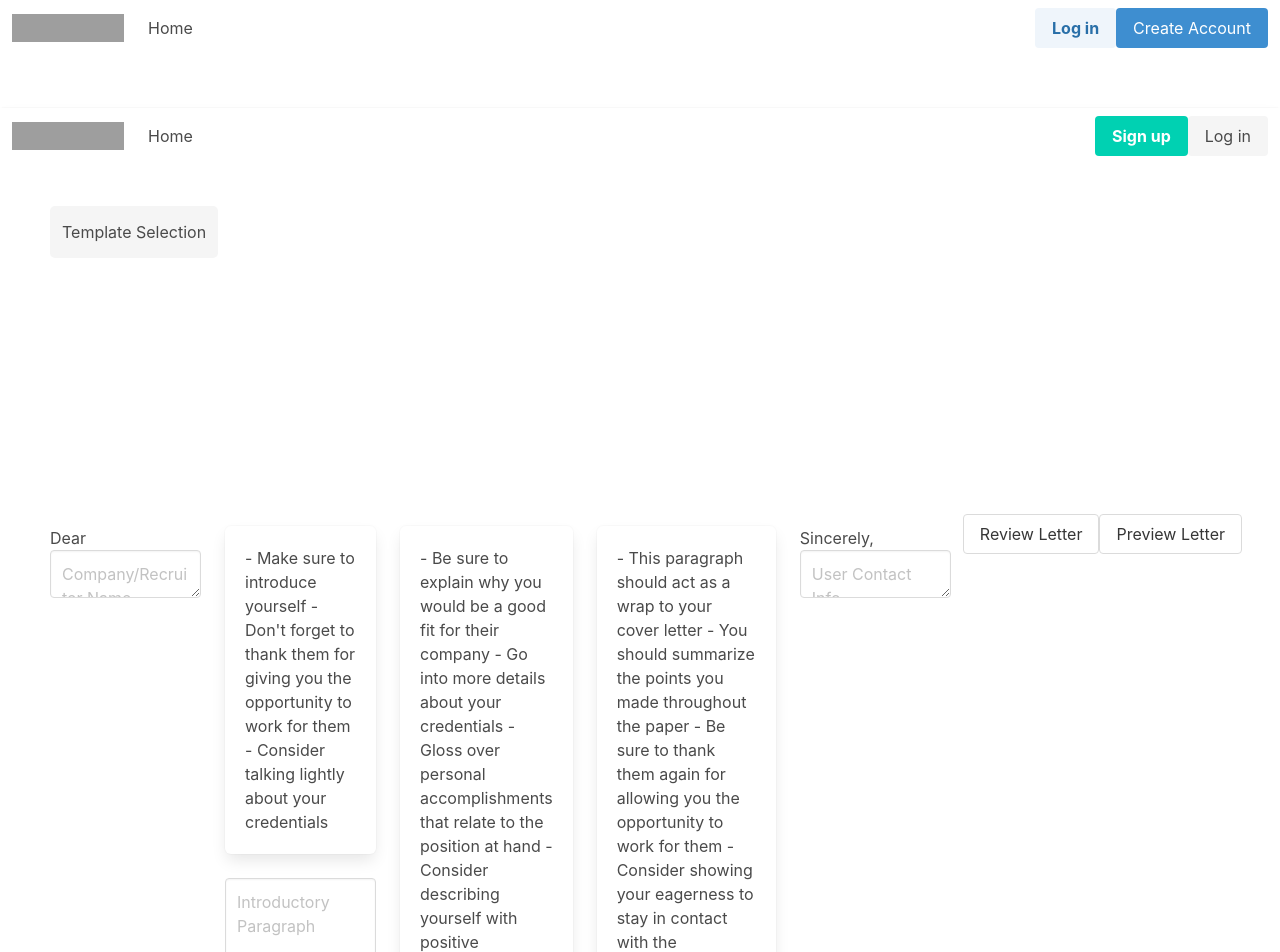
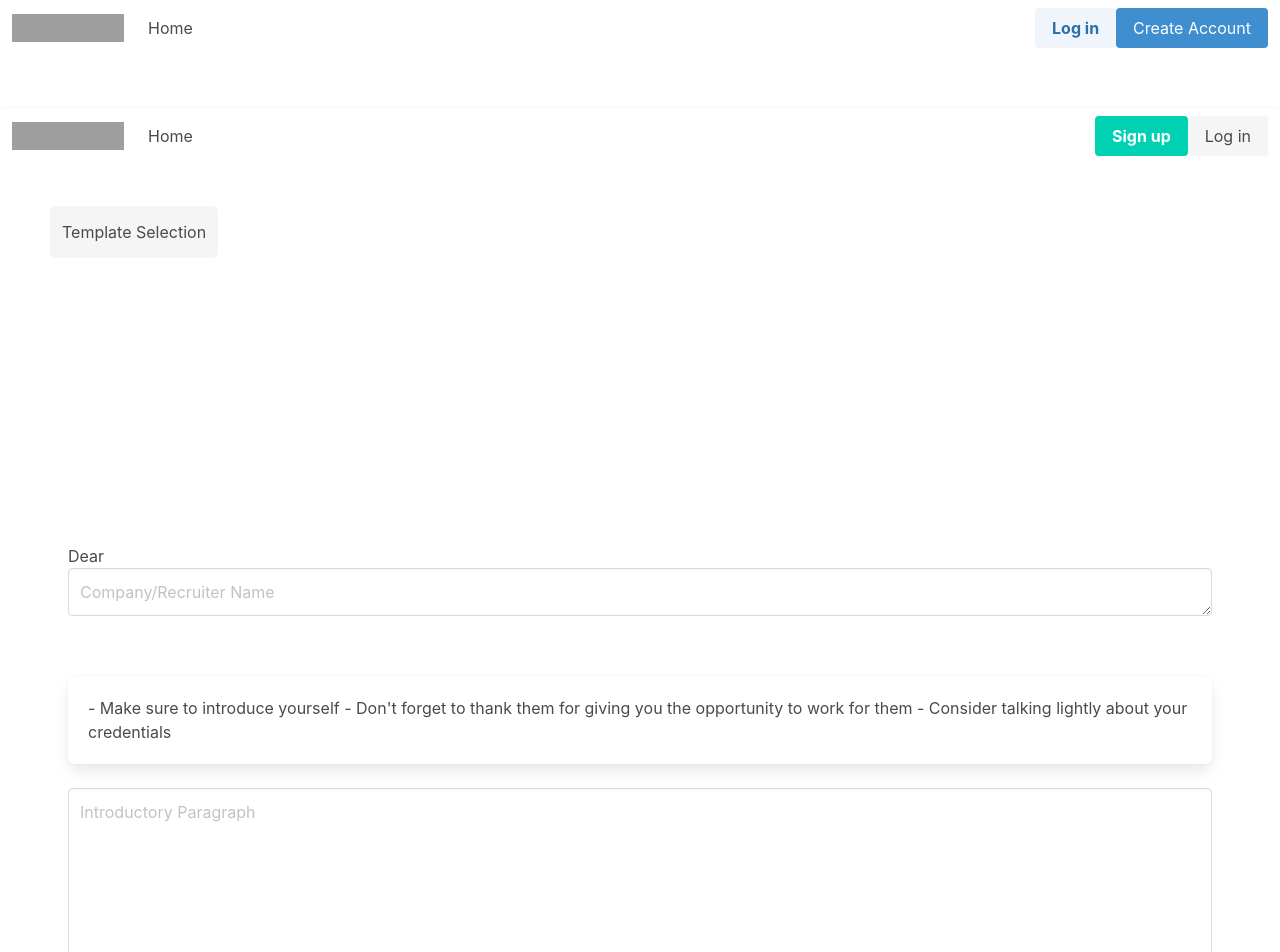
Before and after one commit to stefcarter/resume-final, a React (Create React App) app in the folder client/: page /Create in a window 1280 px wide. Shown: the top 952 px of the page. Built offline with nearby package versions, Linux system fonts and the light colour scheme; no server answers; grey boxes are pictures that could not be loaded.

Commit message:
edited cover letter css

```diff
--- a/client/src/index.css
+++ b/client/src/index.css
@@ -52,8 +52,13 @@ background-color: #121212;
   padding-top: 50px;
   padding-left: 50px;
   padding-right: 50px;
+  display: flex;
+  flex-flow: column wrap;
+  overflow: auto;
+  align-content: flex-start;
 }
-div.class{
+
+div.column{
   padding: 30px
 }
 
```
